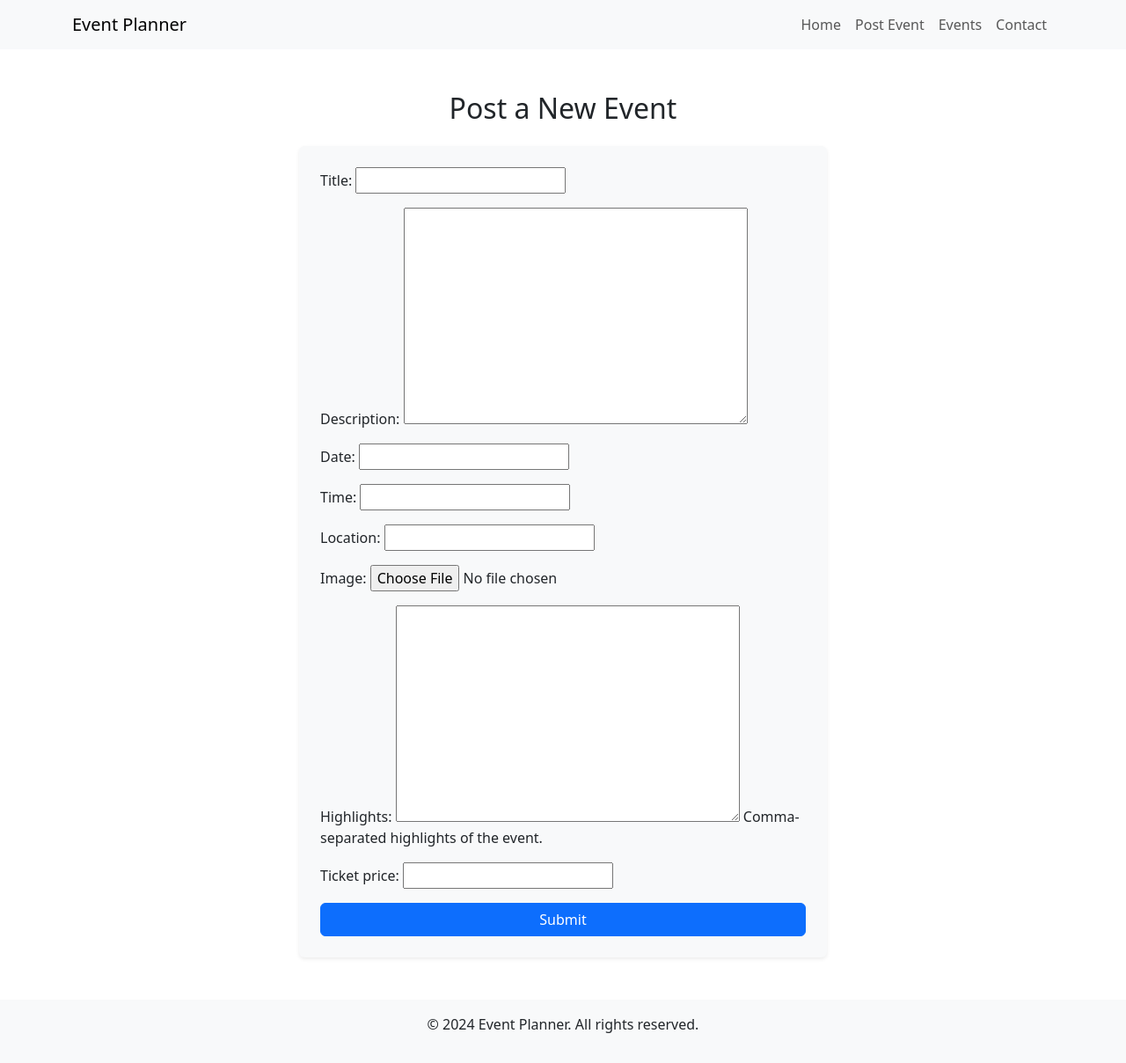
After one commit to siboniseni/event_planner, a Django app: page /post_event/ in a window 1280 px wide. The commit adds this page. Shown: the whole page at 88% size. Run offline with Django 5.2, Linux system fonts and the light colour scheme; a user stored in the database is signed in.

Commit message:
user post new event

```diff
--- a/event_planner/settings.py
+++ b/event_planner/settings.py
@@ -114,4 +114,4 @@ DEFAULT_AUTO_FIELD = 'django.db.models.BigAutoField'
 MEDIA_URL = '/media/'  # URL prefix for serving media files
 MEDIA_ROOT = BASE_DIR / 'media'  # Directory where uploaded files will be saved
 
-LOGIN_URL = '/login/'
+LOGIN_URL = '/user_auth/login/'
--- a/event_planner/urls.py
+++ b/event_planner/urls.py
@@ -22,5 +22,5 @@ from django.urls import path, include
 urlpatterns = [
     path('admin/', admin.site.urls),
     path('', include('events.urls')),
-    path('', include('user_auth.urls')),
+    path('user_auth/', include('user_auth.urls')),
 ] + static(settings.MEDIA_URL, document_root=settings.MEDIA_ROOT)
--- /dev/null
+++ b/events/forms.py
@@ -0,0 +1,8 @@
+from django import forms
+from .models import Event
+
+
+class EventForm(forms.ModelForm):
+    class Meta:
+        model = Event
+        fields = ["title", "description", "date", "time", "location", "image", "highlights", "ticket_price"]
--- a/events/models.py
+++ b/events/models.py
@@ -1,4 +1,5 @@
 from django.db import models
+from django.conf import settings
 
 
 # Create your models here.
@@ -12,6 +13,13 @@ class Event(models.Model):
     highlights = models.TextField(blank=True, help_text="Comma-separated highlights of the event.")
     ticket_price = models.DecimalField(max_digits=6, decimal_places=2, null=True, blank=True)  # Ticket price (optional)
 
+    organizer = models.ForeignKey(
+        settings.AUTH_USER_MODEL,
+        on_delete=models.CASCADE,
+        null=True,  # Allow null for existing rows
+        blank=True  # Allow blank values in forms
+    )
+
     def __str__(self):
         return self.title  # Return the event title as a string
 
--- a/events/templates/events/base.html
+++ b/events/templates/events/base.html
@@ -8,21 +8,21 @@
     <link href="https://cdn.jsdelivr.net/npm/bootstrap@5.3.2/dist/css/bootstrap.min.css" rel="stylesheet">
     <!-- Load static files -->
     {% load static %}
-    <link rel="stylesheet" href="{% static 'css/styles.css' %}">
+    <link rel="stylesheet" href="{% static 'static/css/styles.css' %}">
 </head>
 <body>
     <!-- Navbar -->
     <nav class="navbar navbar-expand-lg navbar-light bg-light">
         <div class="container">
-            <a class="navbar-brand" href="{% url 'home' %}">Event Planner</a>
+            <a class="navbar-brand" href="{% url 'events:home' %}">Event Planner</a>
             <button class="navbar-toggler" type="button" data-bs-toggle="collapse" data-bs-target="#navbarNav">
                 <span class="navbar-toggler-icon"></span>
             </button>
             <div class="collapse navbar-collapse" id="navbarNav">
                 <ul class="navbar-nav ms-auto">
-                    <li class="nav-item"><a class="nav-link" href="{% url 'home' %}">Home</a></li>
-                    <li class="nav-item"><a class="nav-link" href="{% url 'event_list' %}">Events</a></li>
-                    <li class="nav-item"><a class="nav-link" href="#">Gallery</a></li>
+                    <li class="nav-item"><a class="nav-link" href="{% url 'events:home' %}">Home</a></li>
+                    <li class="nav-item"><a class="nav-link" href="{% url 'events:post_event' %}">Post Event</a></li>
+                    <li class="nav-item"><a class="nav-link" href="{% url 'events:event_list' %}">Events</a></li>
                     <li class="nav-item"><a class="nav-link" href="#">Contact</a></li>
                 </ul>
             </div>
--- a/events/templates/events/homepage.html
+++ b/events/templates/events/homepage.html
@@ -8,7 +8,7 @@
     <div class="container">
         <h1 class="display-4">Welcome to Event Planner</h1>
         <p class="lead">Plan, organize, and enjoy your special moments with ease.</p>
-        <a href="{% url 'event_list' %}" class="btn btn-primary btn-lg">Explore Events</a>
+        <a href="{% url 'events:event_list' %}" class="btn btn-primary btn-lg">Explore Events</a>
     </div>
 </div>
 
@@ -23,7 +23,7 @@
                     <h5 class="card-title">{{ event.title }}</h5>
                     <p class="card-text">{{ event.description|truncatewords:20 }}</p>
                     <p class="text-muted"><strong>Date:</strong> {{ event.date|date:"F j, Y" }}</p>
-                    <a href="{% url 'event_detail' event.id %}" class="btn btn-primary">Learn More</a>
+                    <a href="{% url 'events:event_detail' event.id %}" class="btn btn-primary">Learn More</a>
                 </div>
             </div>
         </div>
--- /dev/null
+++ b/events/templates/events/post_event.html
@@ -0,0 +1,14 @@
+{% extends "events/base.html" %}
+
+{% block content %}
+<div class="container mt-5">
+    <h2 class="text-center mb-4">Post a New Event</h2>
+    <form method="post" enctype="multipart/form-data" class="bg-light p-4 rounded shadow-sm" style="max-width: 600px; margin: 0 auto;">
+        {% csrf_token %}
+        <div class="mb-3">
+            {{ form.as_p }}
+        </div>
+        <button type="submit" class="btn btn-primary w-100">Submit</button>
+    </form>
+</div>
+{% endblock %}
--- a/events/urls.py
+++ b/events/urls.py
@@ -3,10 +3,13 @@ from . import views
 from django.conf import settings
 from django.conf.urls.static import static
 
+app_name = 'events'
+
 urlpatterns = [
     path('', views.home, name='home'),  # Home page
     path('events/', views.event_list, name='event_list'),  # Event list page
     path('event/<int:pk>/', views.event_detail, name='event_detail'),  # Event detail page
+    path("post_event/", views.post_event, name="post_event"),
 ]
 
 if settings.DEBUG:  # Only serve media files via Django in development
--- a/events/views.py
+++ b/events/views.py
@@ -1,6 +1,7 @@
 from django.shortcuts import redirect, render, get_object_or_404
 from .models import Event, Comment
 from django.contrib.auth.decorators import login_required
+from .forms import EventForm
 
 
 # Home view: Display the latest 3 events, sorted by date
@@ -16,7 +17,6 @@ def event_list(request):
 
 
 # Event detail view: Display details for a specific event
-@login_required
 def event_detail(request, pk):
     event = get_object_or_404(Event, pk=pk)  # Fetch the event by primary key
 
@@ -30,3 +30,17 @@ def event_detail(request, pk):
         return redirect('event_detail', pk=event.pk)  # Redirect to the same event page to show the new comment
 
     return render(request, 'events/event_detail.html', {'event': event})
+
+
+@login_required
+def post_event(request):
+    if request.method == "POST":
+        form = EventForm(request.POST, request.FILES)
+        if form.is_valid():
+            event = form.save(commit=False)
+            event.organizer = request.user  # Set the logged-in user as the organizer
+            event.save()
+            return redirect("event_list")  # Redirect to the event list
+    else:
+        form = EventForm()
+    return render(request, "events/post_event.html", {"form": form})
--- a/user_auth/urls.py
+++ b/user_auth/urls.py
@@ -1,12 +1,9 @@
 from django.urls import path
 from . import views
-from django.contrib.auth.views import LoginView
 
 app_name = 'user_auth'
 
 urlpatterns = [
-    path('login/', LoginView.as_view(template_name='registration/login.html'), name='login'),
-    path('authenticate_user/', views.authenticate_user,
-         name='authenticate_user'),
+    path('login/', views.user_login, name='login'),
     path('signup/', views.register, name='signup'),
 ]
```
Also changed, not shown: user_auth/templates/registration/login.html (+20 -7 lines), user_auth/templates/registration/signup.html (+30 -5 lines), user_auth/views.py (+10 -22 lines), db.sqlite3, events/migrations/0004_event_organizer.py (added).
